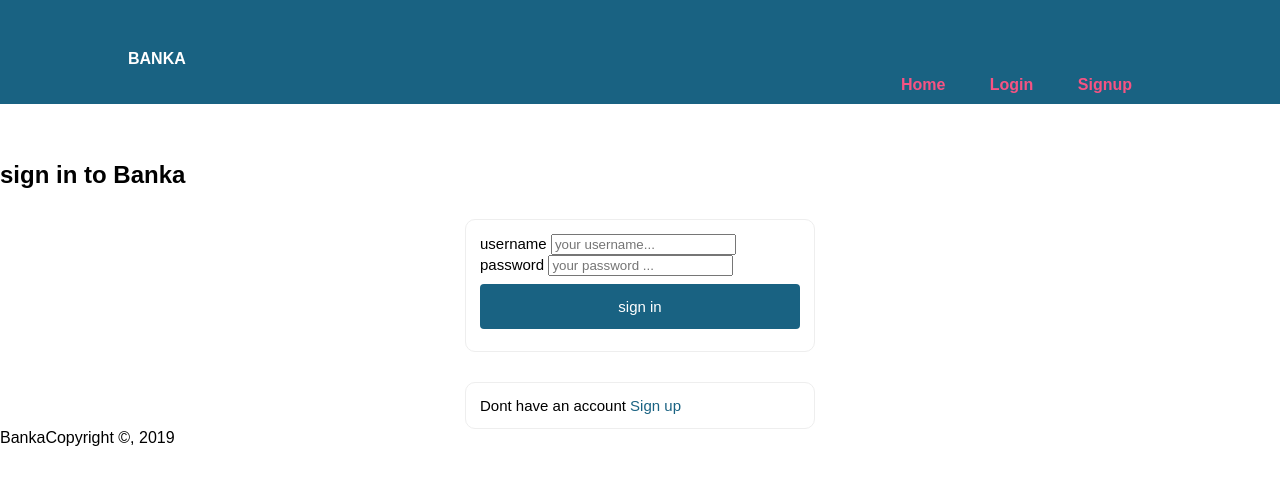
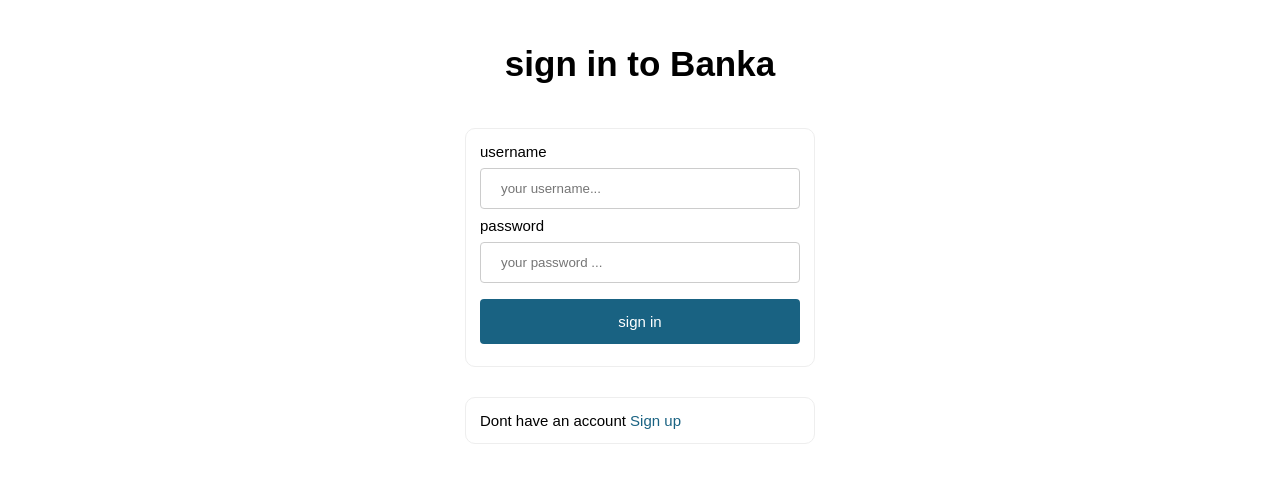
Before and after one commit to danndav/bhankas, a plain HTML site: page UI/login.html in a window 1280 px wide. Drawn offline with Linux system fonts and the light colour scheme; a web font is replaced by a local one.

Commit message:
change to login page

```diff
--- a/UI/assets/css/login.css
+++ b/UI/assets/css/login.css
@@ -5,7 +5,7 @@
 }
 input[type="text"],
 input[type="password"],
- {
+select {
     width: 100%;
     padding: 12px 20px;
     margin: 8px 0;
@@ -29,16 +29,6 @@ input[type="submit"]:hover {
     background-color: #225f79;
 }
 
-#mainHeader {
-    text-align: center;
-    color: #196282;
-    margin-top: 40px;
-}
-#subHeader {
-    text-align: center;
-    color: #f65383;
-    padding-top: 10px;
-}
 .form-div {
     margin: auto;
     width: 25%;
@@ -48,6 +38,13 @@ input[type="submit"]:hover {
     border-radius: 10px;
     margin-top: 30px
 }
+#login h2{
+    text-align: center;
+    margin:auto;
+    font-size: 35px;
+    padding: 14px;
+    margin-top: 30px
+}
 #linkup {
     text-decoration: none;
     color: #196282
--- a/UI/login.html
+++ b/UI/login.html
@@ -9,28 +9,7 @@
     <link rel="stylesheet" href="assets/css/login.css">
 </head>
 <body>
-    <header>
-        <div class="container">
-            <div class="branding">
-                <h1>
-                    <a href="index.html">
-                        <span id="logo">BANKA</span>
-                    </a>
-                </h1>
-            </div>
-            <nav>
-                <ul>
-                    <li><a href="index.html" class="current">Home</a></li>
-                    <li><a href="login.html" class="current">Login</a></li>
-                    <li><a href="signup.html" class="current">Signup</a></li>
-                </ul>
-            </nav>
-        </div>
-
-    </header>
-    <br><br><br>
-
-    <section>
+    <section id="login">
         <h2>sign in to Banka</h2>
         <form action="" class="form-div">
             <label for="fname">username</label>
@@ -44,15 +23,8 @@
         </div>
     </section>
 
-    <footer>
-        <p><span>Banka</span>Copyright &copy, 2019</p>
-    </footer>
+
 
     <script src="assets/js/app.js"></script>
-
-
-
-
-
 </body>
 </html>
```
